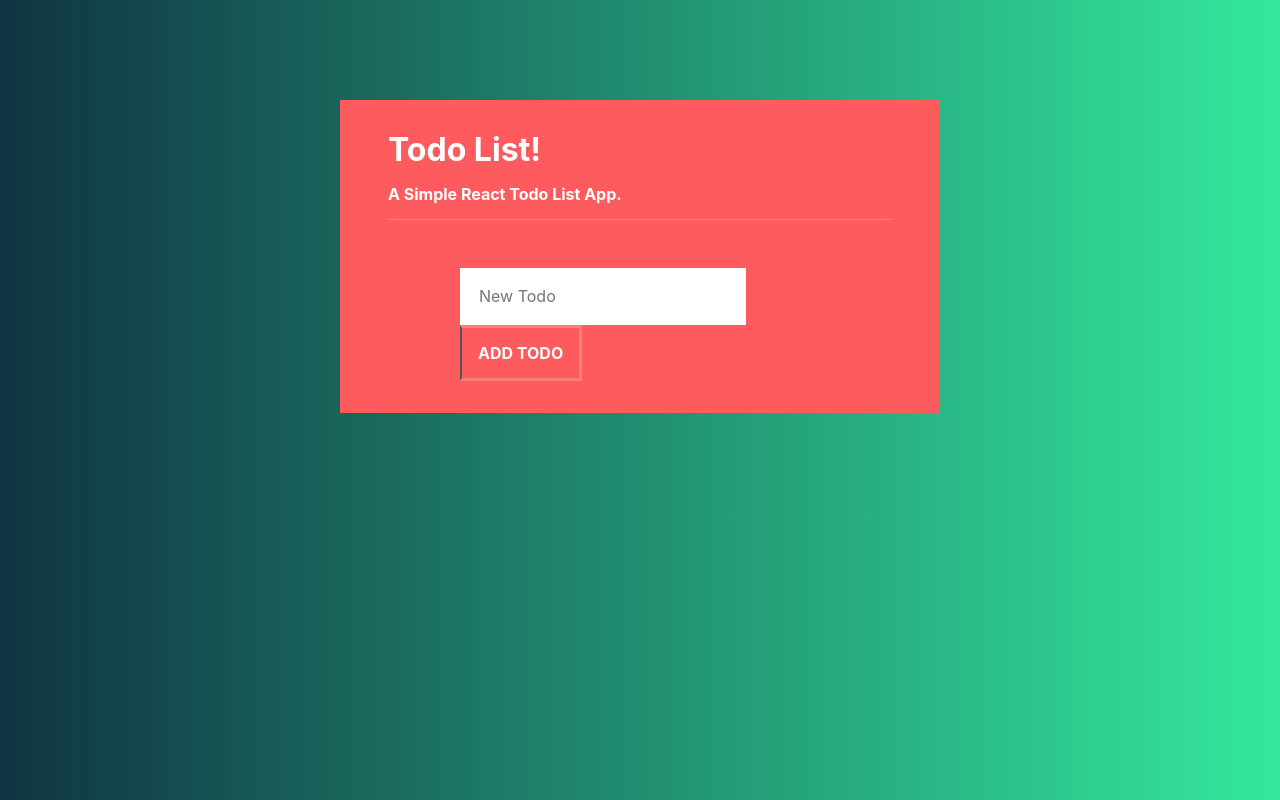
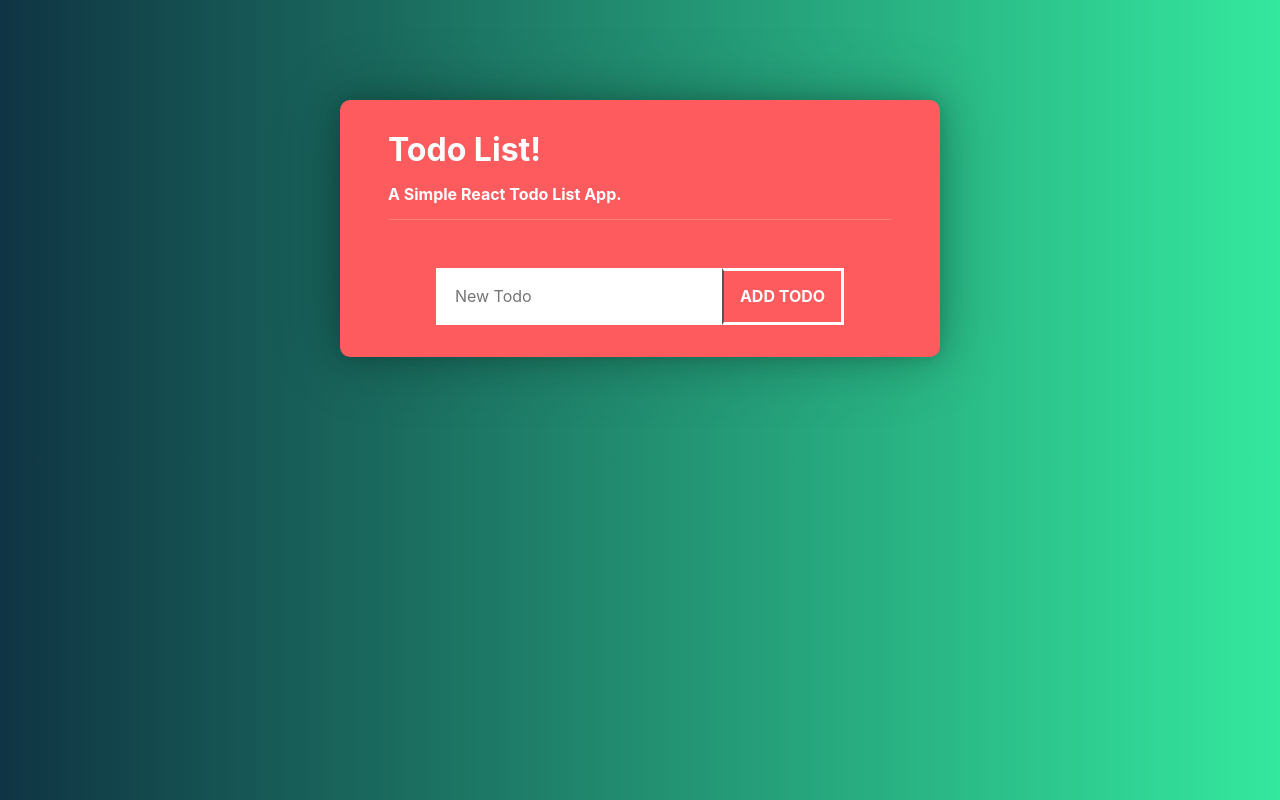
Before and after one commit to mhasanince/todo-app, a React (Create React App) app: page / in a window 1280 px wide. Built offline with nearby package versions, Linux system fonts and the light colour scheme.

Commit message:
Adjustments

```diff
--- a/src/App.css
+++ b/src/App.css
@@ -3,6 +3,10 @@
   width: 600px;
   margin: 100px auto;
   background-color: #fd5b5e;
+  border-radius: 10px;
+  box-shadow: 0 0px 11.9px rgba(0, 0, 0, 0.066),
+    0 0px 25.6px rgba(0, 0, 0, 0.095), 0 0px 42.6px rgba(0, 0, 0, 0.124),
+    0 0px 73px rgba(0, 0, 0, 0.19);
 }
 
 .App-header {
--- a/src/NewTodoForm.css
+++ b/src/NewTodoForm.css
@@ -1,7 +1,7 @@
 .NewTodoForm {
-  width: 60%;
   margin: 2rem auto;
   padding-bottom: 2rem;
+  text-align: center;
 }
 
 .NewTodoForm-input {
@@ -11,9 +11,9 @@
 
 .NewTodoForm-button {
   background-color: transparent;
-  border-top: 3px solid salmon;
-  border-right: 3px solid salmon;
-  border-bottom: 3px solid salmon;
+  border-top: 3px solid #ffffff;
+  border-right: 3px solid #ffffff;
+  border-bottom: 3px solid #ffffff;
   padding: 1rem;
   color: #ffffff;
   font-weight: bold;
```
